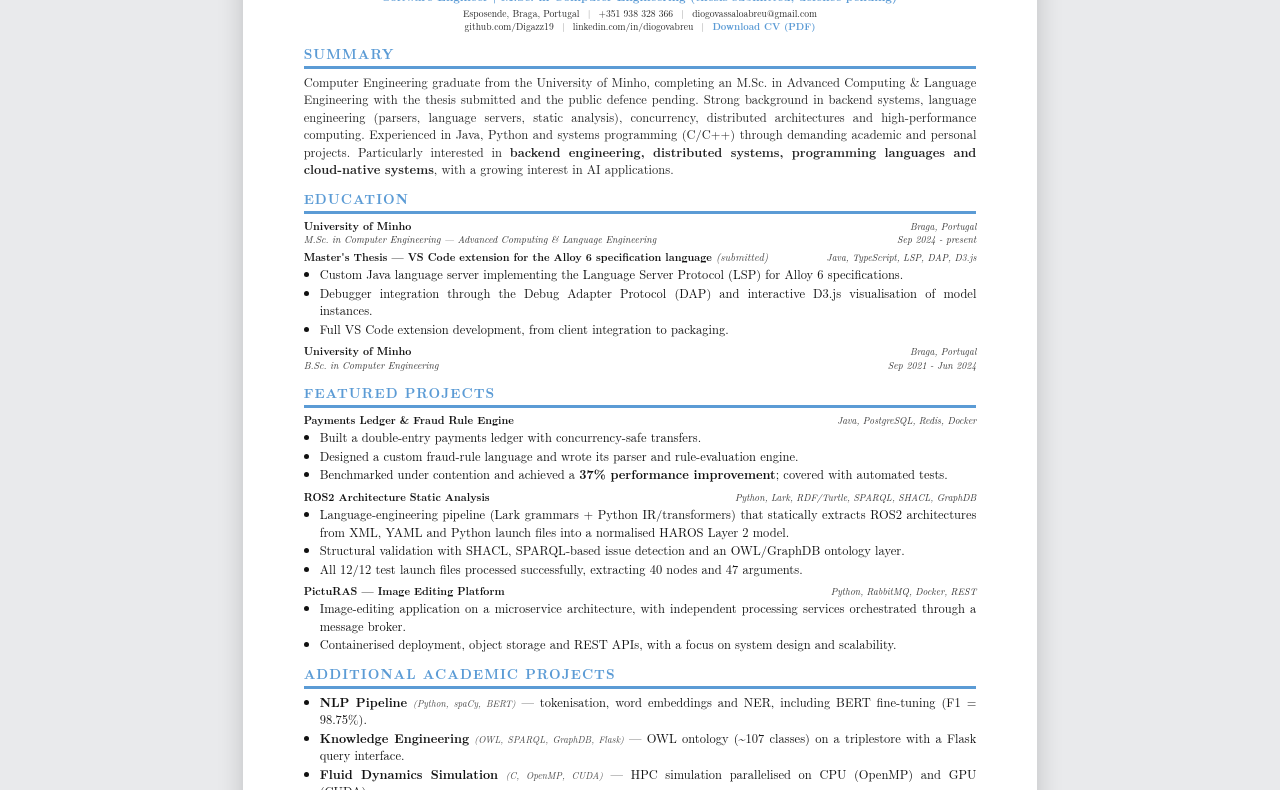
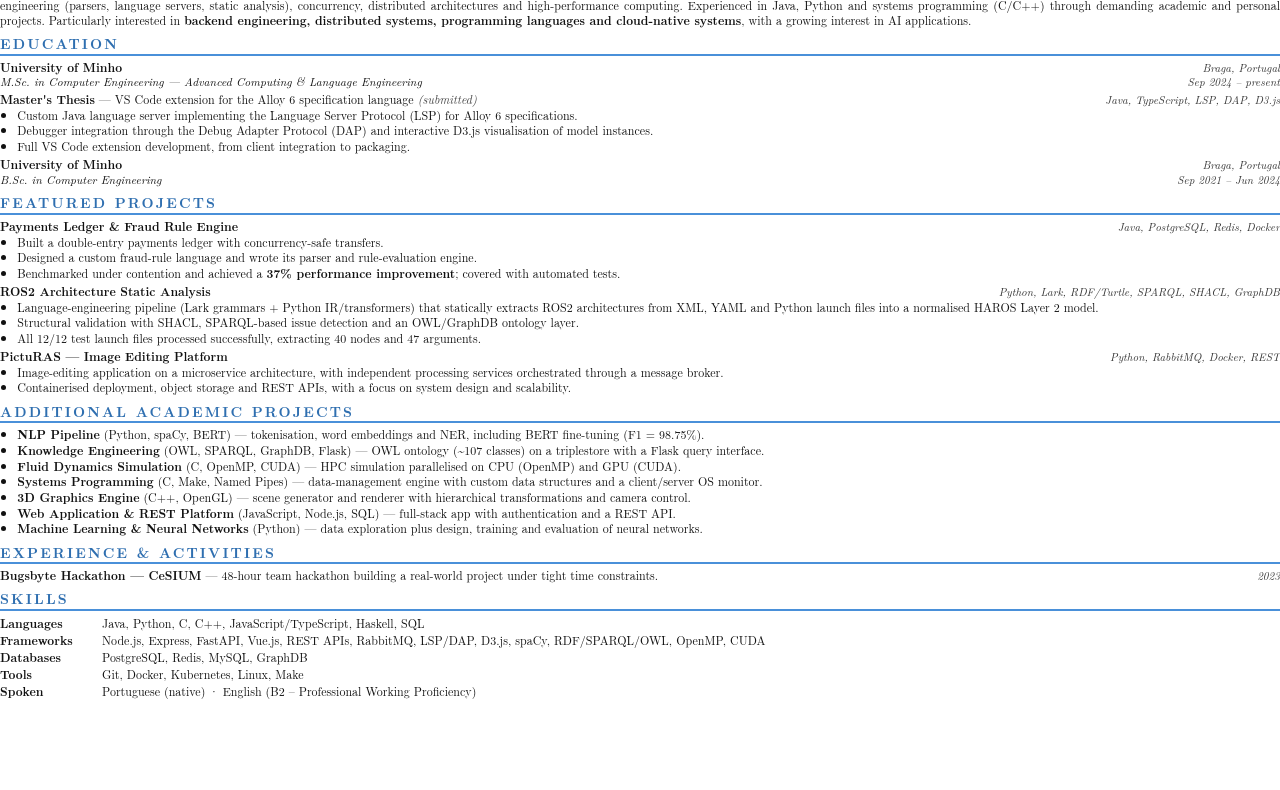
Before and after one commit to Digazz19/cv, a plain HTML site: page index.html in a window 1280 px wide. Shown: the part 132-922 px from the top of the page. After the commit the page ends 832 px from the top, so only its background shows below. Drawn offline with Linux system fonts and the light colour scheme.

Commit message:
Better CV Formatting

```diff
--- a/index.html
+++ b/index.html
@@ -1,251 +1,116 @@
 <!DOCTYPE html>
 <html lang="en">
 <head>
-<meta charset="UTF-8">
-<meta name="viewport" content="width=device-width, initial-scale=1">
-<title>Diogo Abreu — Software Engineer</title>
-<meta name="description" content="CV of Diogo Abreu, Software Engineer and M.Sc. in Computer Engineering (University of Minho).">
+<meta charset="utf-8">
+<title>Diogo Abreu — CV</title>
 <style>
-  @page { size: A4; margin: 0; }
-  * { margin: 0; padding: 0; box-sizing: border-box; }
-
-  body {
-    font-family: 'Latin Modern Roman', 'Georgia', 'Times New Roman', serif;
-    color: #111;
-    line-height: 1.4;
-    background: #e9eaec;
-    padding: 28px 16px;
-  }
-
-  /* A4 white sheet centred on the grey page */
-  .sheet {
-    width: 210mm;
-    min-height: 297mm;
-    margin: 0 auto;
-    background: #ffffff;
-    padding: 14mm 16mm 12mm 16mm;
-    box-shadow: 0 4px 24px rgba(0,0,0,0.18);
-    font-size: 12.5px;
-  }
-
-  .headline { font-size: 11.5px; font-weight: 700; color: #5b9bd5; margin-bottom: 3px; }
-  .contact a.pdf { color: #5b9bd5; font-weight: 700; }
-  .muted { font-style: italic; color: #444; font-weight: 400; }
-  .thesis { margin-top: 3px; }
-  .thesis .left { font-size: 10.4px; }
-
-  @media print {
-    .contact a.pdf, .sep.pdf { display: none; }
-    body { background: #ffffff; padding: 0; }
-    .sheet { box-shadow: none; margin: 0; width: auto; min-height: auto; font-size: 10.2px; }
-  }
-
-  /* ---------- HEADER ---------- */
-  header { text-align: center; margin-bottom: 6px; }
-  header h1 {
-    font-size: 25px;
-    font-weight: 700;
-    letter-spacing: 0.5px;
-    margin-bottom: 4px;
-  }
-  .contact {
-    font-size: 9.6px;
-    color: #222;
-  }
-  .contact a { color: #222; text-decoration: none; }
-  .contact .sep { margin: 0 5px; color: #888; }
-
-  /* ---------- SECTIONS ---------- */
-  section { margin-top: 11px; }
-  h2 {
-    font-size: 13.5px;
-    font-weight: 700;
-    text-transform: uppercase;
-    letter-spacing: 1px;
-    color: #5b9bd5;
-    border-bottom: 3px solid #5b9bd5;
-    padding-bottom: 2px;
-    margin-bottom: 5px;
-  }
-
-  .entry { margin-bottom: 6px; }
-  .entry:last-child { margin-bottom: 0; }
-  .row {
-    display: flex;
-    justify-content: space-between;
-    align-items: baseline;
-  }
-  .row .left { font-weight: 700; font-size: 10.6px; }
-  .row .right { font-size: 9.6px; font-style: italic; color: #333; white-space: nowrap; }
-  .subrow {
-    display: flex;
-    justify-content: space-between;
-    align-items: baseline;
-    font-size: 9.8px;
-    font-style: italic;
-    color: #333;
-  }
-  .desc { margin-top: 1.5px; text-align: justify; color: #222; }
-  .stack { font-style: italic; color: #444; font-size: 9.4px; }
-
-  .skills-table td { padding: 1.5px 0; vertical-align: top; }
-  .skills-table .cat { font-weight: 700; width: 130px; }
-
-  ul.compact { margin: 1.5px 0 0 16px; }
-  ul.compact li { margin-bottom: 1px; text-align: justify; }
-  /* Mobile: drop the fixed A4 sheet */
-  @media screen and (max-width: 820px) {
-    body { padding: 0; background: #fff; }
-    .sheet { width: 100%; min-height: auto; padding: 18px 16px; box-shadow: none; font-size: 14px; }
-    header h1 { font-size: 22px; }
-    .row, .subrow { flex-direction: column; align-items: flex-start; }
-    .row .right, .subrow span:last-child { white-space: normal; }
-    .contact, .row .right, .subrow, .stack { font-size: 12px; }
-    .row .left { font-size: 14px; }
-    .skills-table .cat { width: 95px; }
-    .desc, ul.compact li { text-align: left; }
-  }
-
+  @page { size: A4; margin: 10mm 13mm 9mm 13mm; }
+  * { box-sizing: border-box; }
+  body { font-family: "Latin Modern Roman", "LM Roman 10", serif; font-size: 9pt; line-height: 1.24; color: #111; margin: 0; }
+  header { text-align: center; margin-bottom: 5pt; }
+  h1 { font-size: 20pt; letter-spacing: 0.6pt; margin: 0 0 1pt 0; }
+  .headline { font-size: 10.5pt; font-weight: bold; color: #2f6fb0; margin-bottom: 2pt; }
+  .contact { font-size: 8.6pt; color: #333; }
+  .contact span.sep { color: #999; margin: 0 4pt; }
+  h2 { font-size: 10.5pt; letter-spacing: 1.6pt; text-transform: uppercase; color: #2f6fb0; border-bottom: 1.6pt solid #4a90d9; padding-bottom: 1pt; margin: 5.5pt 0 3pt 0; }
+  .row { display: flex; justify-content: space-between; align-items: baseline; }
+  .title { font-weight: bold; }
+  .meta { font-style: italic; font-size: 8.4pt; color: #333; text-align: right; }
+  .sub { font-style: italic; font-size: 8.8pt; }
+  .entry { margin-bottom: 2.6pt; }
+  p { margin: 0.8pt 0 0 0; text-align: justify; }
+  ul { margin: 1pt 0 0 0; padding-left: 13pt; }
+  li { margin: 0.3pt 0; text-align: justify; }
+  .summary { text-align: justify; margin: 0; }
+  .extra li { margin: 0.6pt 0; }
+  .extra b { font-weight: bold; }
+  .muted { color: #444; font-style: italic; }
+  table.skills { border-collapse: collapse; width: 100%; }
+  table.skills td { vertical-align: top; padding: 0.8pt 0; }
+  table.skills td.k { font-weight: bold; width: 27mm; }
+  .two { display: flex; gap: 10mm; }
+  .two > div { flex: 1; }
 </style>
 </head>
 <body>
-<div class="sheet">
 
 <header>
   <h1>Diogo Ribeiro Vassalo de Abreu</h1>
-    <div class="headline">Software Engineer <span class="sep">|</span> M.Sc. in Computer Engineering (thesis submitted, defence pending)</div>
+  <div class="headline">Software Engineer &nbsp;|&nbsp; M.Sc. in Computer Engineering (thesis submitted, defence pending)</div>
   <div class="contact">
-      Esposende, Braga, Portugal
-      <span class="sep">|</span> +351 938 328 366
-      <span class="sep">|</span> <a href="mailto:diogovassaloabreu@gmail.com">diogovassaloabreu@gmail.com</a>
-      <br>
-      <a href="https://github.com/Digazz19">github.com/Digazz19</a>
-      <span class="sep">|</span>
-      <a href="https://linkedin.com/in/diogovabreu">linkedin.com/in/diogovabreu</a>
-      <span class="sep pdf">|</span>
-      <a class="pdf" href="CV_DiogoAbreu.pdf" download>Download CV (PDF)</a>
+    Esposende, Braga, Portugal<span class="sep">|</span>+351 938 328 366<span class="sep">|</span>diogovassaloabreu@gmail.com<br>
+    github.com/Digazz19<span class="sep">|</span>linkedin.com/in/diogovabreu<span class="sep">|</span><b>Portfolio:</b> digazz19.github.io/cv
   </div>
 </header>
 
-  <section>
 <h2>Summary</h2>
-    <div class="desc">Computer Engineering graduate from the University of Minho, completing an M.Sc. in Advanced Computing &amp; Language Engineering with the thesis submitted and the public defence pending. Strong background in backend systems, language engineering (parsers, language servers, static analysis), concurrency, distributed architectures and high-performance computing. Experienced in Java, Python and systems programming (C/C++) through demanding academic and personal projects. Particularly interested in <b>backend engineering, distributed systems, programming languages and cloud-native systems</b>, with a growing interest in AI applications.</div>
-  </section>
+<p class="summary">Computer Engineering graduate from the University of Minho, completing an M.Sc. in Advanced Computing &amp; Language Engineering with the thesis submitted and the public defence pending. Strong background in backend systems, language engineering (parsers, language servers, static analysis), concurrency, distributed architectures and high-performance computing. Experienced in Java, Python and systems programming (C/C++) through demanding academic and personal projects. Particularly interested in <b>backend engineering, distributed systems, programming languages and cloud-native systems</b>, with a growing interest in AI applications.</p>
 
-  <section>
 <h2>Education</h2>
 <div class="entry">
-      <div class="row">
-        <span class="left">University of Minho</span>
-        <span class="right">Braga, Portugal</span>
-      </div>
-      <div class="subrow">
-        <span>M.Sc. in Computer Engineering — Advanced Computing &amp; Language Engineering</span>
-        <span>Sep 2024 - present</span>
-      </div>
-      <div class="row thesis">
-        <span class="left">Master's Thesis — VS Code extension for the Alloy 6 specification language <span class="muted">(submitted)</span></span>
-        <span class="right">Java, TypeScript, LSP, DAP, D3.js</span>
-      </div>
-      <ul class="compact">
+  <div class="row"><span class="title">University of Minho</span><span class="meta">Braga, Portugal</span></div>
+  <div class="row"><span class="sub">M.Sc. in Computer Engineering — Advanced Computing &amp; Language Engineering</span><span class="meta">Sep 2024 – present</span></div>
+  <div class="row" style="margin-top:2pt"><span><b>Master's Thesis</b> — VS Code extension for the Alloy 6 specification language <span class="muted">(submitted)</span></span><span class="meta">Java, TypeScript, LSP, DAP, D3.js</span></div>
+  <ul>
     <li>Custom Java language server implementing the Language Server Protocol (LSP) for Alloy 6 specifications.</li>
     <li>Debugger integration through the Debug Adapter Protocol (DAP) and interactive D3.js visualisation of model instances.</li>
     <li>Full VS Code extension development, from client integration to packaging.</li>
   </ul>
 </div>
 <div class="entry">
-      <div class="row">
-        <span class="left">University of Minho</span>
-        <span class="right">Braga, Portugal</span>
+  <div class="row"><span class="title">University of Minho</span><span class="meta">Braga, Portugal</span></div>
+  <div class="row"><span class="sub">B.Sc. in Computer Engineering</span><span class="meta">Sep 2021 – Jun 2024</span></div>
 </div>
-      <div class="subrow">
-        <span>B.Sc. in Computer Engineering</span>
-        <span>Sep 2021 - Jun 2024</span>
-      </div>
-    </div>
-  </section>
 
-  <section>
 <h2>Featured Projects</h2>
-
 <div class="entry">
-      <div class="row">
-        <span class="left">Payments Ledger &amp; Fraud Rule Engine</span>
-        <span class="right">Java, PostgreSQL, Redis, Docker</span>
-      </div>
-      <ul class="compact">
+  <div class="row"><span class="title">Payments Ledger &amp; Fraud Rule Engine</span><span class="meta">Java, PostgreSQL, Redis, Docker</span></div>
+  <ul>
     <li>Built a double-entry payments ledger with concurrency-safe transfers.</li>
     <li>Designed a custom fraud-rule language and wrote its parser and rule-evaluation engine.</li>
     <li>Benchmarked under contention and achieved a <b>37% performance improvement</b>; covered with automated tests.</li>
   </ul>
 </div>
-
 <div class="entry">
-      <div class="row">
-        <span class="left">ROS2 Architecture Static Analysis</span>
-        <span class="right">Python, Lark, RDF/Turtle, SPARQL, SHACL, GraphDB</span>
-      </div>
-      <ul class="compact">
+  <div class="row"><span class="title">ROS2 Architecture Static Analysis</span><span class="meta">Python, Lark, RDF/Turtle, SPARQL, SHACL, GraphDB</span></div>
+  <ul>
     <li>Language-engineering pipeline (Lark grammars + Python IR/transformers) that statically extracts ROS2 architectures from XML, YAML and Python launch files into a normalised HAROS Layer 2 model.</li>
     <li>Structural validation with SHACL, SPARQL-based issue detection and an OWL/GraphDB ontology layer.</li>
     <li>All 12/12 test launch files processed successfully, extracting 40 nodes and 47 arguments.</li>
   </ul>
 </div>
-
 <div class="entry">
-      <div class="row">
-        <span class="left">PictuRAS — Image Editing Platform</span>
-        <span class="right">Python, RabbitMQ, Docker, REST</span>
-      </div>
-      <ul class="compact">
+  <div class="row"><span class="title">PictuRAS — Image Editing Platform</span><span class="meta">Python, RabbitMQ, Docker, REST</span></div>
+  <ul>
     <li>Image-editing application on a microservice architecture, with independent processing services orchestrated through a message broker.</li>
     <li>Containerised deployment, object storage and REST APIs, with a focus on system design and scalability.</li>
   </ul>
 </div>
-  </section>
 
-  <section>
 <h2>Additional Academic Projects</h2>
-    <ul class="compact">
-      <li><b>NLP Pipeline</b> <span class="stack">(Python, spaCy, BERT)</span> — tokenisation, word embeddings and NER, including BERT fine-tuning (F1 = 98.75%).</li>
-      <li><b>Knowledge Engineering</b> <span class="stack">(OWL, SPARQL, GraphDB, Flask)</span> — OWL ontology (~107 classes) on a triplestore with a Flask query interface.</li>
-      <li><b>Fluid Dynamics Simulation</b> <span class="stack">(C, OpenMP, CUDA)</span> — HPC simulation parallelised on CPU (OpenMP) and GPU (CUDA).</li>
-      <li><b>Systems Programming</b> <span class="stack">(C, Make, Named Pipes)</span> — data-management engine with custom data structures and a client/server OS monitor.</li>
-      <li><b>3D Graphics Engine</b> <span class="stack">(C++, OpenGL)</span> — scene generator and renderer with hierarchical transformations and camera control.</li>
-      <li><b>Web Application &amp; REST Platform</b> <span class="stack">(JavaScript, Node.js, SQL)</span> — full-stack app with authentication and a REST API.</li>
-      <li><b>Machine Learning &amp; Neural Networks</b> <span class="stack">(Python)</span> — data exploration plus design, training and evaluation of neural networks.</li>
+<ul class="extra">
+  <li><b>NLP Pipeline</b> (Python, spaCy, BERT) — tokenisation, word embeddings and NER, including BERT fine-tuning (F1 = 98.75%).</li>
+  <li><b>Knowledge Engineering</b> (OWL, SPARQL, GraphDB, Flask) — OWL ontology (~107 classes) on a triplestore with a Flask query interface.</li>
+  <li><b>Fluid Dynamics Simulation</b> (C, OpenMP, CUDA) — HPC simulation parallelised on CPU (OpenMP) and GPU (CUDA).</li>
+  <li><b>Systems Programming</b> (C, Make, Named Pipes) — data-management engine with custom data structures and a client/server OS monitor.</li>
+  <li><b>3D Graphics Engine</b> (C++, OpenGL) — scene generator and renderer with hierarchical transformations and camera control.</li>
+  <li><b>Web Application &amp; REST Platform</b> (JavaScript, Node.js, SQL) — full-stack app with authentication and a REST API.</li>
+  <li><b>Machine Learning &amp; Neural Networks</b> (Python) — data exploration plus design, training and evaluation of neural networks.</li>
 </ul>
-  </section>
 
-  <section>
 <h2>Experience &amp; Activities</h2>
 <div class="entry">
-      <div class="row">
-        <span class="left">Bugsbyte Hackathon - CeSIUM</span>
-        <span class="right">2023</span>
+  <div class="row"><span><span class="title">Bugsbyte Hackathon — CeSIUM</span> — 48-hour team hackathon building a real-world project under tight time constraints.</span><span class="meta">2023</span></div>
 </div>
-      <div class="desc">48-hour team hackathon organised by the Computer Engineering student core, building a real-world project under tight time constraints.</div>
-    </div>
-  </section>
 
-  <section>
 <h2>Skills</h2>
-    <table class="skills-table">
-      <tr><td class="cat">Languages</td><td>Java, Python, C, C++, JavaScript/TypeScript, Haskell, SQL</td></tr>
-      <tr><td class="cat">Frameworks &amp; Technologies</td><td>Node.js, Express, FastAPI, Vue.js, REST APIs, RabbitMQ, LSP/DAP, D3.js, spaCy, RDF/SPARQL/OWL, OpenMP, CUDA</td></tr>
-      <tr><td class="cat">Databases</td><td>PostgreSQL, Redis, MySQL, GraphDB</td></tr>
-      <tr><td class="cat">Tools</td><td>Git, Docker, Kubernetes, Linux, Make</td></tr>
+<table class="skills">
+  <tr><td class="k">Languages</td><td>Java, Python, C, C++, JavaScript/TypeScript, Haskell, SQL</td></tr>
+  <tr><td class="k">Frameworks</td><td>Node.js, Express, FastAPI, Vue.js, REST APIs, RabbitMQ, LSP/DAP, D3.js, spaCy, RDF/SPARQL/OWL, OpenMP, CUDA</td></tr>
+  <tr><td class="k">Databases</td><td>PostgreSQL, Redis, MySQL, GraphDB</td></tr>
+  <tr><td class="k">Tools</td><td>Git, Docker, Kubernetes, Linux, Make</td></tr>
+  <tr><td class="k">Spoken</td><td>Portuguese (native) · English (B2 – Professional Working Proficiency)</td></tr>
 </table>
-  </section>
 
-  <section>
-    <h2>Languages</h2>
-    <ul class="compact">
-      <li>Portuguese - Native speaker</li>
-      <li>English - B2 (Professional Working Proficiency)</li>
-    </ul>
-  </section>
-
-</div>
 </body>
 </html>
```
Also changed, not shown: 1 other file. Lines whose indentation alone changed are shown as unchanged.
